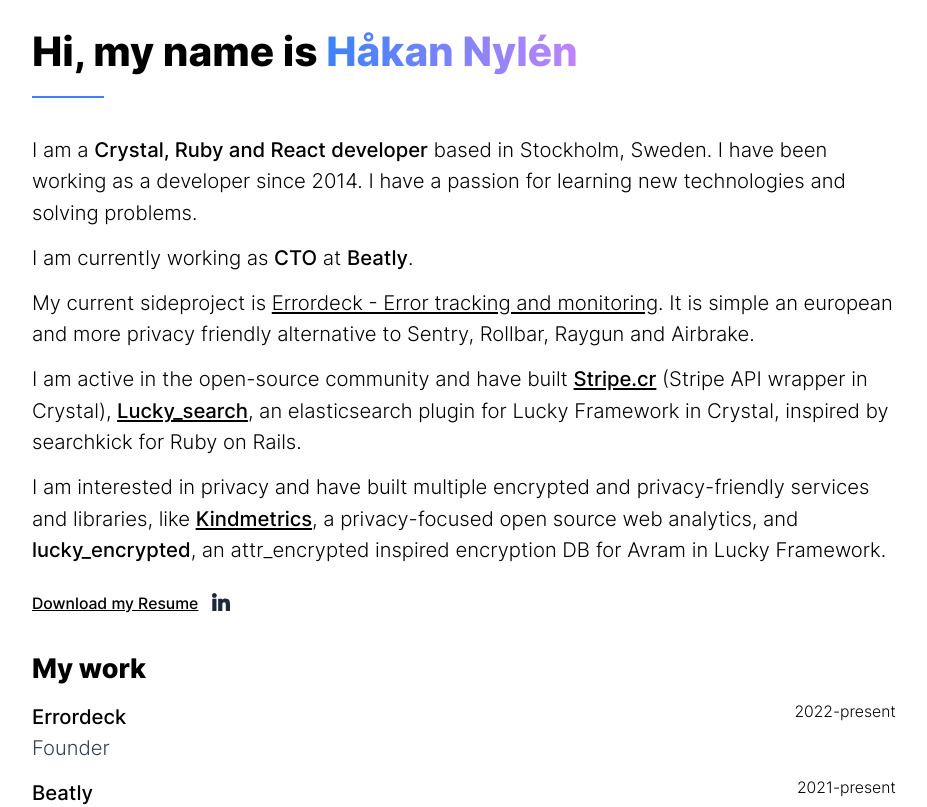
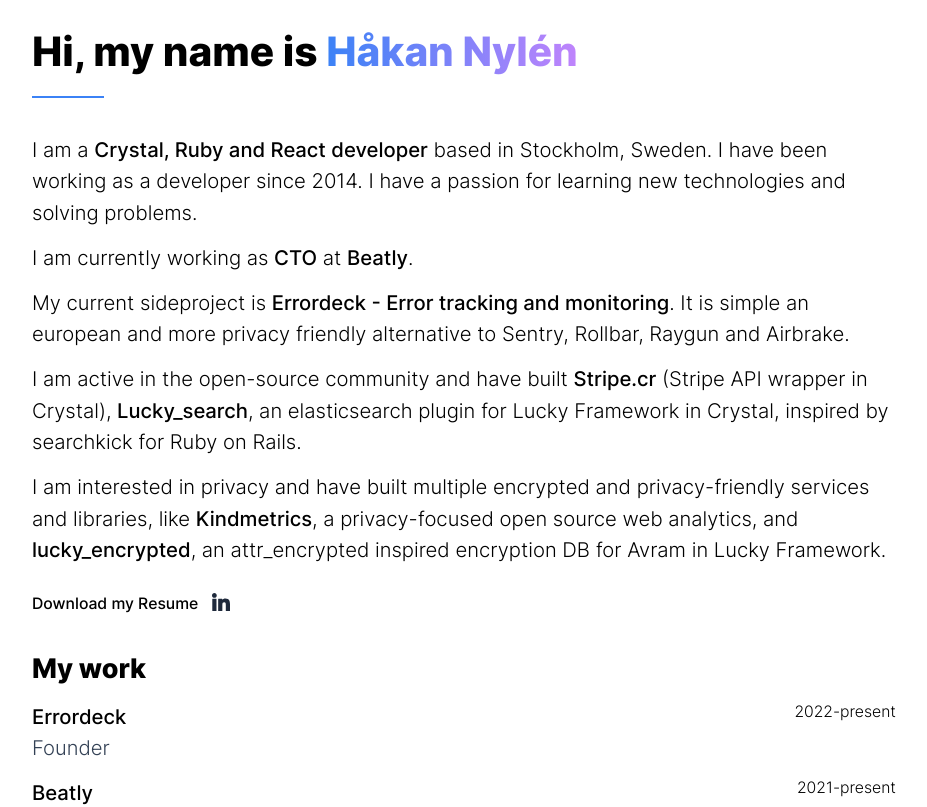
Before and after one commit to confact/portfolio, a Next.js app: page / in a window 1280 px wide. Shown: the top 807 px of the page, without its empty margins (176-1103 px from the left). Built offline with nearby package versions, Linux system fonts and the light colour scheme.

Commit message:
moved to classes
i want underline on hover, not all the time.

```diff
--- a/pages/index.js
+++ b/pages/index.js
@@ -20,7 +20,7 @@
         <div className="flex flex-col gap-3">
           <p>I am a <span className="font-medium">Crystal, Ruby and React developer</span> based in Stockholm, Sweden. I have been working as a developer since 2014. I have a passion for learning new technologies and solving problems.</p>
           <p>I am currently working as <span className="font-medium">CTO</span> at <strong className="font-medium">Beatly</strong>.</p>
-          <p>My current sideproject is <a href="https://www.errordeck.com">Errordeck - Error tracking and monitoring</a>. It is simple an european and more privacy friendly alternative to Sentry, Rollbar, Raygun and Airbrake.</p>
+          <p>My current sideproject is <a href="https://www.errordeck.com" className="font-medium hover:underline">Errordeck - Error tracking and monitoring</a>. It is simple an european and more privacy friendly alternative to Sentry, Rollbar, Raygun and Airbrake.</p>
           <p>I am active in the open-source community and have built <a href="https://github.com/confact/stripe.cr" className="font-medium hover:underline">Stripe.cr</a> (Stripe API wrapper in Crystal), <a href="https://github.com/confact/lucky_search" className="font-medium hover:underline">Lucky_search</a>, an elasticsearch plugin for Lucky Framework in Crystal, inspired by searchkick for Ruby on Rails.</p>
           <p>I am interested in privacy and have built multiple encrypted and privacy-friendly services and libraries, like <a href="https://github.com/kindmetrics/kindmetrics" className="font-medium hover:underline">Kindmetrics</a>, a privacy-focused open source web analytics, and <strong className="font-medium">lucky_encrypted</strong>, an attr_encrypted inspired encryption DB for Avram in Lucky Framework.</p>
 
--- a/styles/globals.scss
+++ b/styles/globals.scss
@@ -21,7 +21,7 @@
 @tailwind utilities;
 a {
   color: inherit;
-  text-decoration: underline;
+  text-decoration: none;
 }
 
 * {
```
